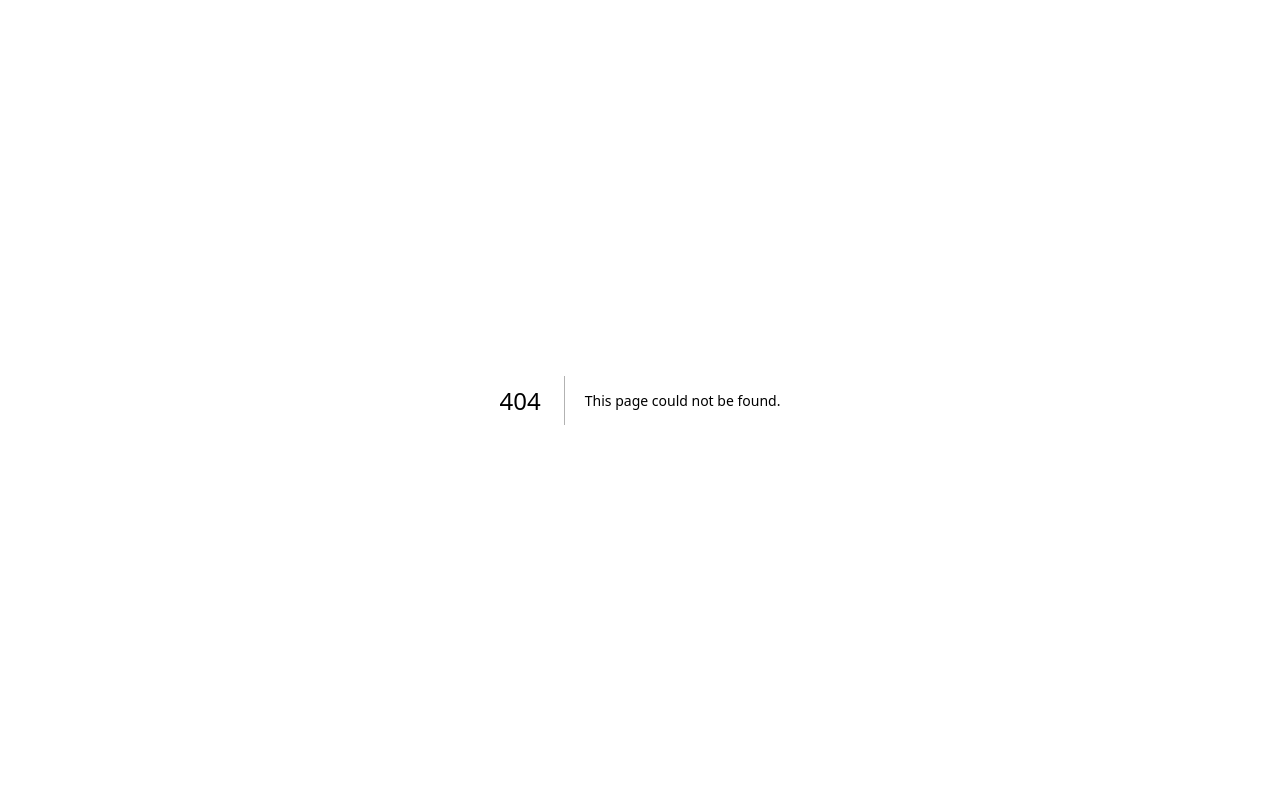
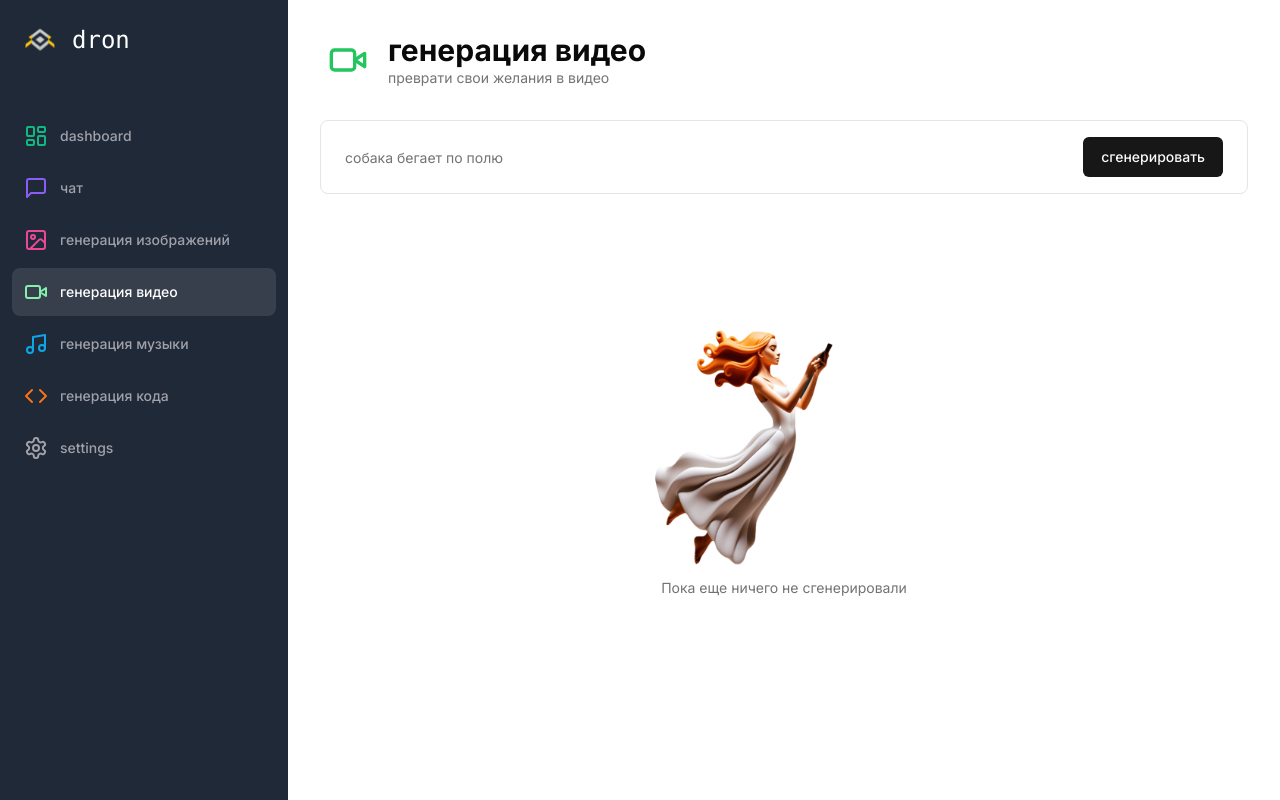
Before and after one commit to pharaohchik/ai-app, a Next.js app: page /video in a window 1280 px wide. Before the commit this address had no page. Built offline with nearby package versions, Linux system fonts and the light colour scheme.

Commit message:
done video O_O

```diff
--- /dev/null
+++ b/app/(dashboard)/(routes)/video/constants.ts
@@ -0,0 +1,5 @@
+import * as z from "zod";
+
+export const formSchema = z.object({
+    prompt: z.string().min(1, { message: "Please enter a prompt" }),
+})
--- /dev/null
+++ b/app/(dashboard)/(routes)/video/page.tsx
@@ -0,0 +1,98 @@
+"use client";
+import axios from "axios";
+import { Heading } from "@/components/heading";
+import { VideoIcon } from "lucide-react";
+import { useForm } from "react-hook-form";
+import * as z from "zod";
+import { formSchema } from "./constants";
+import { zodResolver } from "@hookform/resolvers/zod";
+import { Form, FormControl, FormField, FormItem } from "@/components/ui/form";
+import { Input } from "@/components/ui/input";
+import { Button } from "@/components/ui/button";
+import { useRouter } from "next/navigation";
+import { useState } from "react";
+import { Empty } from "@/components/empty";
+import { Loader } from "@/components/loader";
+
+const VideoPage = () => {
+    const router = useRouter();
+    const [video, setVideo] = useState<string>();
+
+    const form = useForm<z.infer<typeof formSchema>>({
+        resolver: zodResolver(formSchema),
+        defaultValues: {
+            prompt: '',
+        }
+    })
+
+    const isLoading = form.formState.isSubmitting;
+
+    const onSubmit = async (values: z.infer<typeof formSchema>) => {
+        try{
+          setVideo(undefined)
+          const response = await axios.post('/api/video', values);
+          setVideo(response.data[0]);
+          form.reset();
+        }catch(e){
+            console.log('[VIDEO_ERROR]: ', e);
+        }finally{
+            router.refresh();
+        }
+    };
+
+    return (
+        <div>
+          <Heading
+            title="генерация видео"
+            description="преврати свои желания в видео"
+            Icon={VideoIcon}
+            iconColor="text-green-500"
+            bgColor="bg-sky-green/10"
+          />
+          <div className="px-4 lg:px-8">
+            <div>
+              <Form {...form}>
+                <form
+                  onSubmit={form.handleSubmit(onSubmit)}
+                  className="rounded-lg border w-full p-4 px-3 md:px-6 focus-within:shadow-sm grid grid-cols-12 gap-2"
+                >
+                  <FormField name="prompt" render={({field}) => (
+                    <FormItem className="col-span-12 lg:col-span-10">
+                      <FormControl className="m-0 p-0">
+                        <Input
+                          disabled={isLoading}
+                          placeholder="собака бегает по полю"
+                          className="border-0 outline-none focus-visible:ring-0 focus-visible:ring-transparent"
+                          {...field}
+                        />
+                      </FormControl>
+                    </FormItem>
+                    )}
+                  />
+                  <Button type="submit" className="col-span-12 lg:col-span-2 w-full" disabled={isLoading} size={'icon'}>
+                    сгенерировать
+                  </Button>
+                </form>
+              </Form>
+            </div>
+            <div className="space-y-4 mt-4">
+              {isLoading && (
+                <div className="p-8 rounded-lg w-full flex items-center justify-between bg-muted">
+                  <Loader/>
+                </div>
+              )}
+              {!video && !isLoading && (
+                <Empty label="Пока еще ничего не сгенерировали"/>
+              )}
+            {video && (
+              <video className="w-full aspect-video mt-8 rounded-lg border bg-black" controls>
+                <source src={video}/>
+              </video>
+            )}
+            </div>
+          </div>
+        </div>
+     );
+}
+
+export default VideoPage;
--- /dev/null
+++ b/app/api/video/route.ts
@@ -0,0 +1,37 @@
+// TODO: добавить проверку я ли делаю запрос на сервер или нет
+
+import { auth } from '@clerk/nextjs';
+import { NextResponse } from 'next/server';
+import Replicate from 'replicate'
+
+const replicate = new Replicate({
+    auth: process.env.REPLICATE_API_KEY
+})
+
+export async function POST(request: Request) {
+    try {
+        const { userId } = auth();
+        const body = await request.json();
+        const prompt = body.prompt;
+
+        if (!userId) {
+            return new NextResponse('Unauthorized', { status: 401 });
+        }
+
+        if (!prompt) {
+            return new NextResponse('Prompt is required', { status: 400 });
+        }
+        const response =  await replicate.run(
+            "anotherjesse/zeroscope-v2-xl:9f747673945c62801b13b84701c783929c0ee784e4748ec062204894dda1a351",
+            {
+              input: {
+                prompt: prompt
+              }
+            }
+          );
+        return new NextResponse(JSON.stringify(response), { status: 200 });
+    } catch (e) {
+        console.log('[VIDEO_ERROR]: ', e);
+        return new NextResponse('Internal Server Error', { status: 500 });
+    }
+}
```
